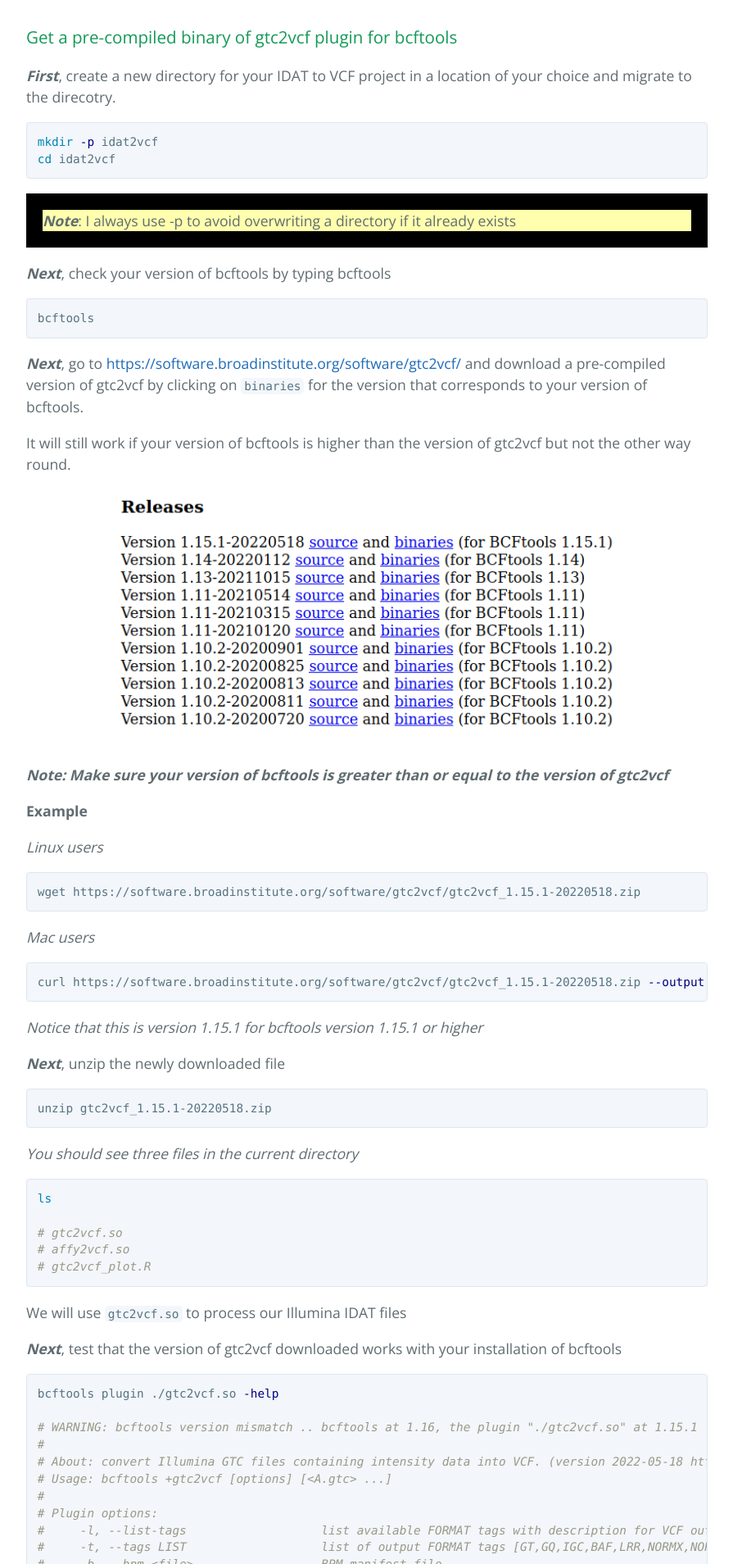
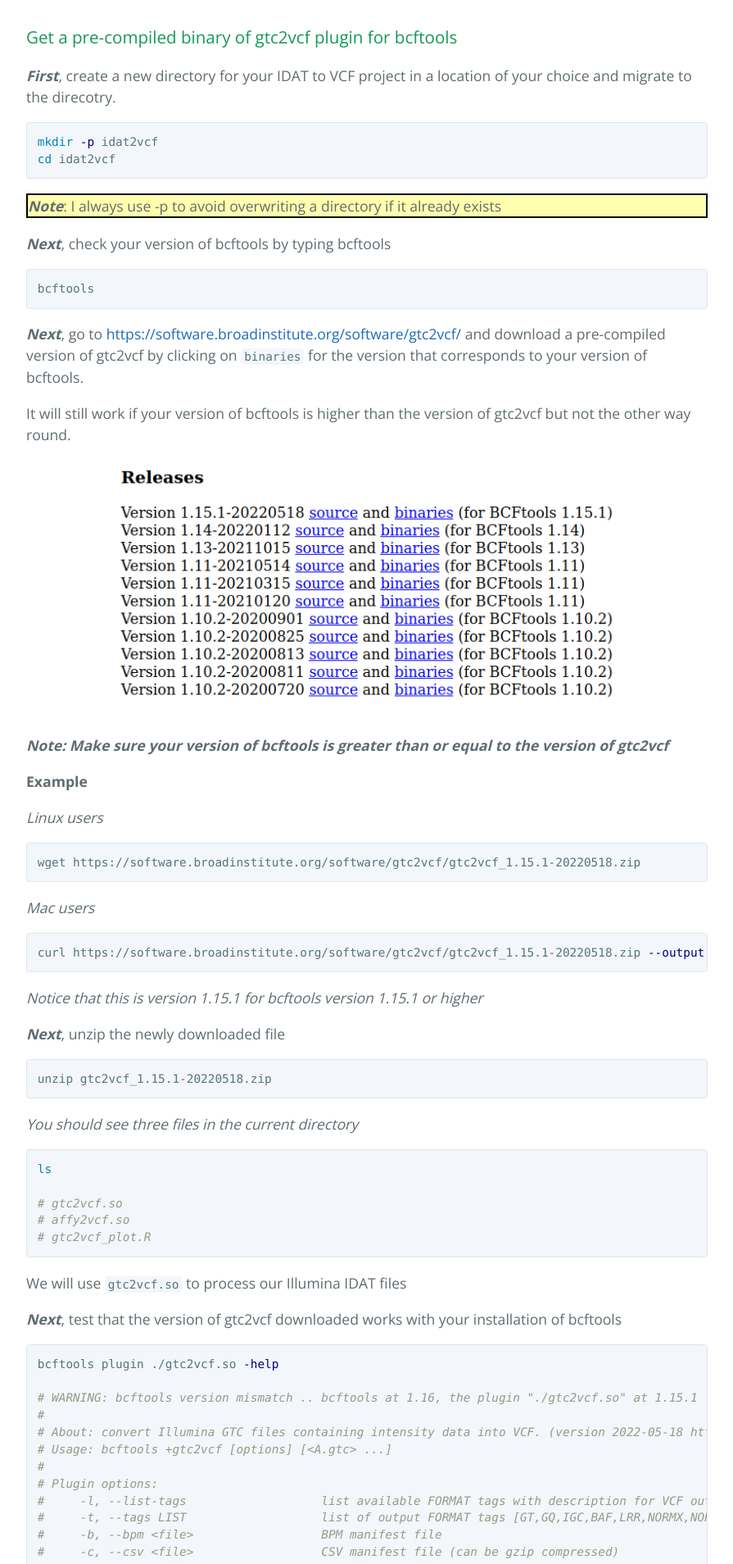
Before and after one commit to esohkevin/esohkevin.github.io, a Jekyll site: the page built from docs/tutorials/convert-idat-to-vcf.md, in a window 1280 px wide. Shown: the part 3225-5133 px from the top of the page at 82% size, without its empty margins (192-1087 px from the left). Built offline with Jekyll 4.4.1, drawn with Linux system fonts in a browser that asks for light colours; the repository's description, which GitHub fills in, is left out.

Commit message:
test device

````diff
--- a/docs/tutorials/convert-idat-to-vcf.md
+++ b/docs/tutorials/convert-idat-to-vcf.md
@@ -121,7 +121,7 @@
 cd idat2vcf
 ```
 
-<p style="background-color: rgba(255, 255, 140, 0.7); border: 20px solid black;">
+<p style="background-color: rgba(255, 255, 140, 0.7); border: 2px solid black;">
    <strong><i>Note</i></strong>: I always use -p to avoid overwriting a directory if it already exists
 </p>
 
````
